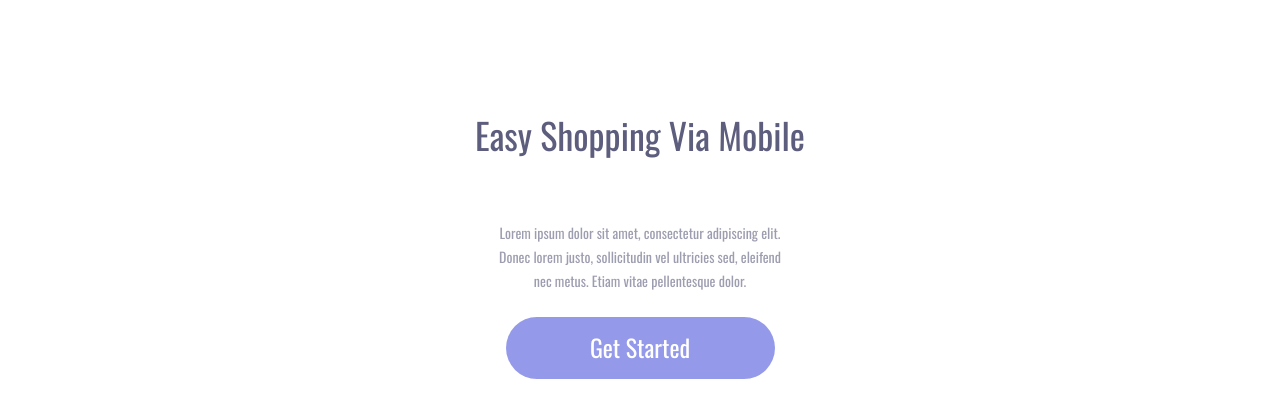
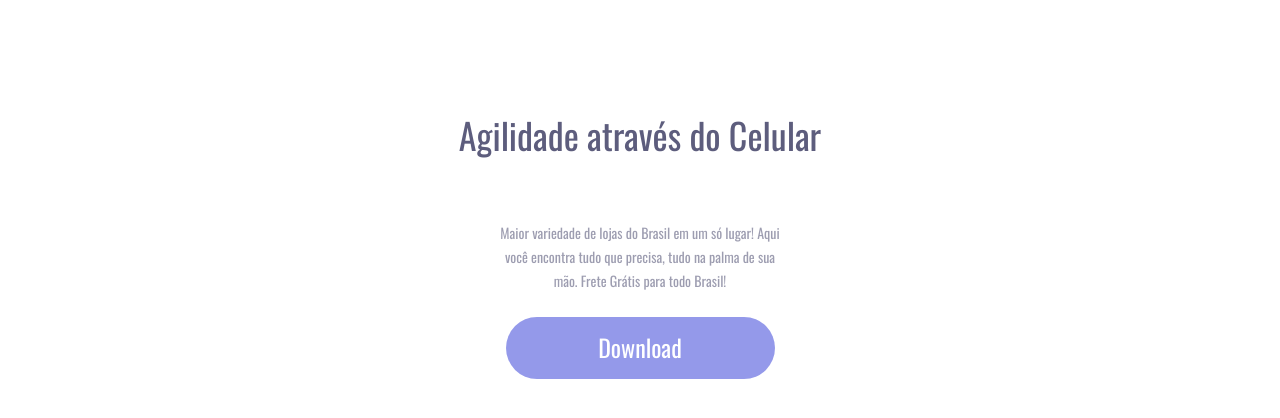
Before and after one commit to JexSparrow/Ampla-Cobertura-2.0, a plain HTML site: page index.html in a window 1280 px wide. Shown: the top 418 px of the page. Drawn offline with nearby package versions, Linux system fonts and the light colour scheme.

Commit message:
Adaptação PT

```diff
--- a/index.html
+++ b/index.html
@@ -4,7 +4,7 @@
 <head>
     <meta charset="UTF-8">
     <meta name="viewport" content="width=device-width, initial-scale=1.0">
-    <title>Shopping Fácil</title>
+    <title>Fácil de Comprar</title>
     <link rel="stylesheet" href="./styles.css">
 </head>
 
@@ -12,20 +12,20 @@
 
     <div class="wrapper">
         <main class="Menu-Esquerda">
-            <h1>Easy Shopping Via Mobile</h1>
-            <p>Lorem ipsum dolor sit amet, consectetur adipiscing
-                elit. Donec lorem justo, sollicitudin vel ultricies sed,
-                eleifend nec metus. Etiam vitae pellentesque dolor.</p>
-            <button>Get Started</button>
+            <h1>Agilidade através do Celular</h1>
+            <p>Maior variedade de lojas do Brasil em um só lugar!
+                Aqui você encontra tudo que precisa, tudo na palma
+                de sua mão. Frete Grátis para todo Brasil!</p>
+            <button>Download</button>
 
         </main>
 
         <section class="Menu-Direita">
             <header>
                 <a class="links-topo">Home</a>
-                <a class="links-topo">Work</a>
-                <a class="links-topo">About</a>
-                <a class="links-topo">Contact</a>
+                <a class="links-topo">Lojas</a>
+                <a class="links-topo">Sobre</a>
+                <a class="links-topo">Contato</a>
             </header>
         </section>
 
```
